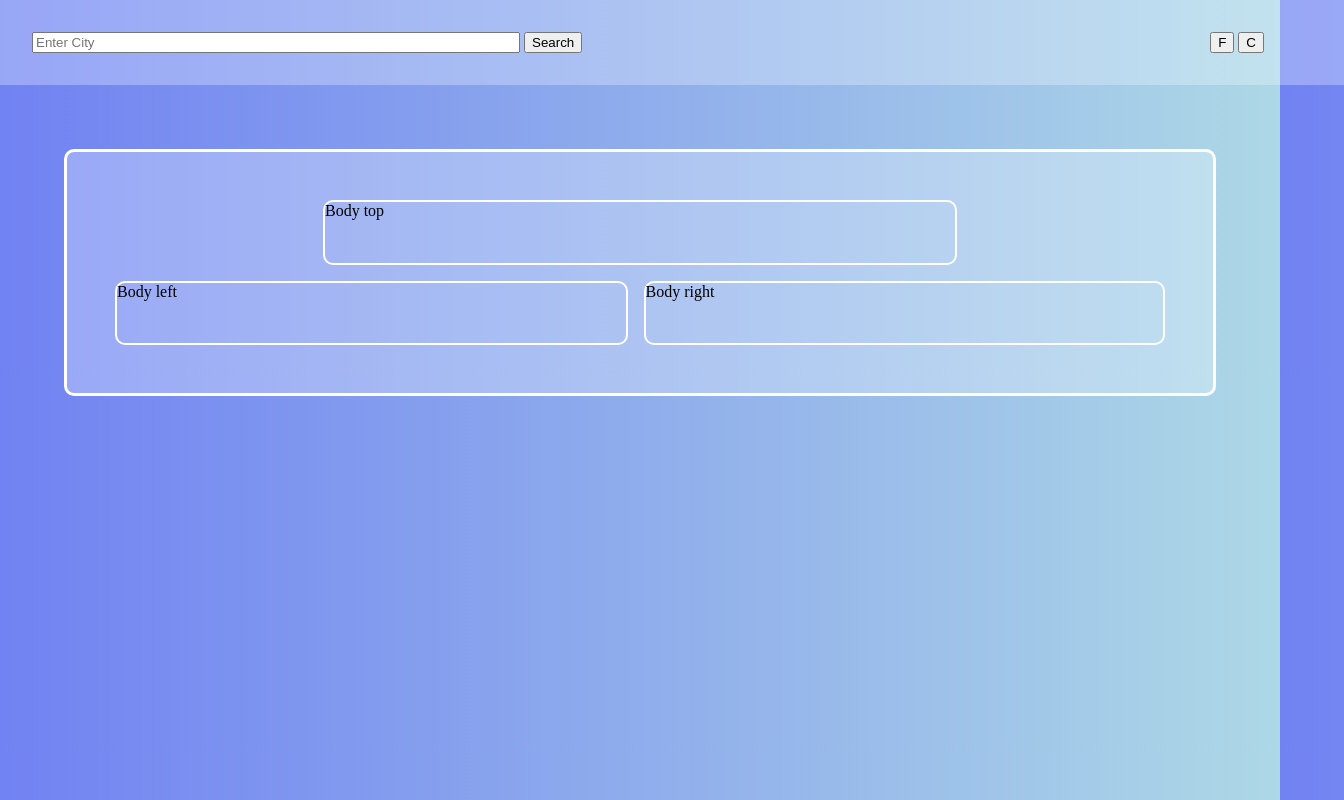
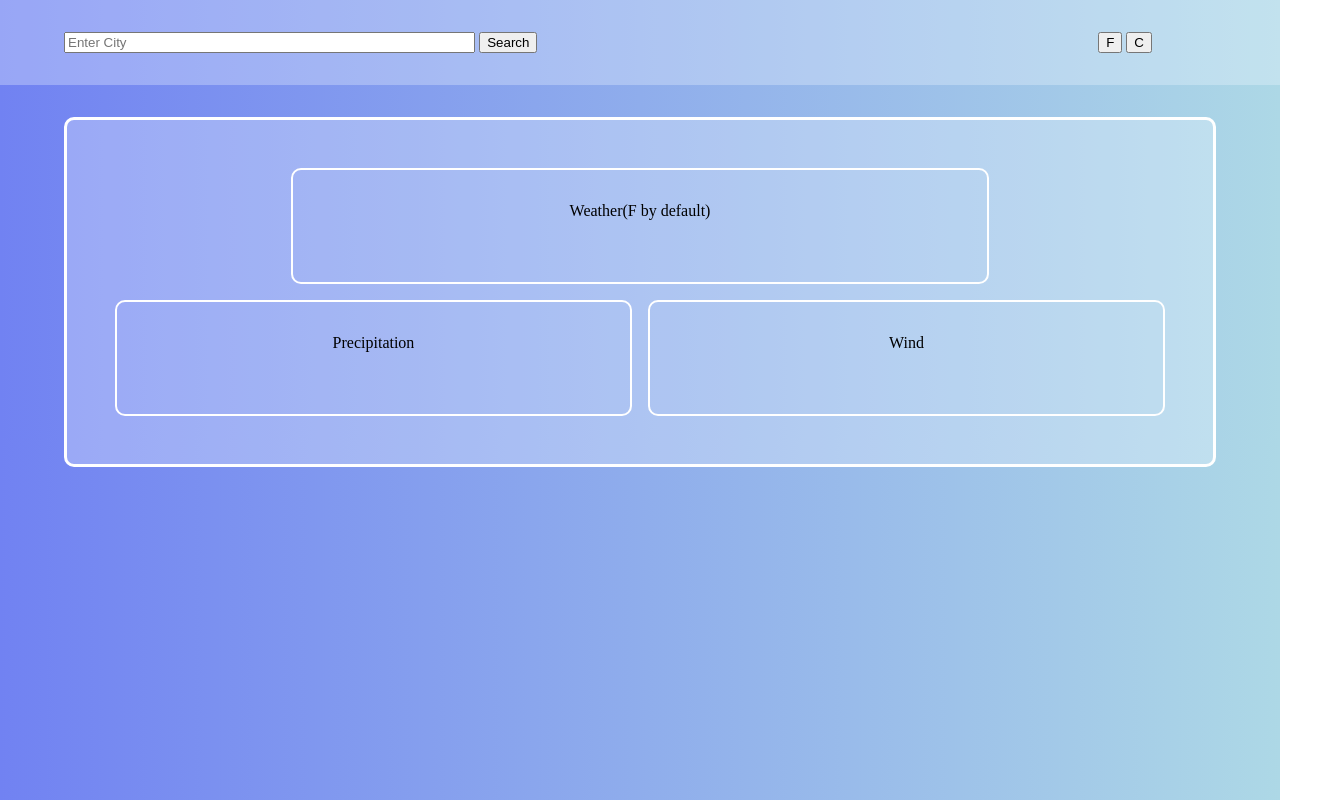
Before and after one commit to NedimM24/Weather-App, a website built with webpack: page src/template.html in a window 1280 px wide. Shown: the whole page, 1344 px wide, since content can reach past the window. Built offline with nearby package versions, Linux system fonts and the light colour scheme.

Commit message:
Header was giving me promblems in css, removed the 100% width and now we are g2g

```diff
--- a/src/style.css
+++ b/src/style.css
@@ -4,7 +4,10 @@ body{
     margin: 0;
     padding: 0;
     background-image: linear-gradient(to left, lightblue, rgb(113, 130, 242));
+
 }
+
+
 
 #container{
     display: grid;
@@ -14,33 +17,36 @@ body{
 /* header */
 .header{
     display: grid;
-    grid-template-columns: 1fr, 1fr;
+    grid-template-columns: 1fr 1fr;
     padding: 2rem;
     background-color: rgb(240 248 255 / 30%);
-    width: 100%;
+}
+
+.h-left{
+    margin-left: 2rem;
 }
 
 #search{
-    width: 60vh;
+    width: 70%;
 }
 
 .h-right{
     grid-column-start: 2;
     grid-column-end: 3 ;
     justify-self: end;
-    padding-right: 3rem;
+    margin-right: 6rem;
 }
 
 /* Body */
 .body{
     display: grid;
-    grid-template-columns: 1fr, 1fr;
-    grid-template-rows: 1fr, 1fr;
+    grid-template-columns: 1fr 1fr;
+    grid-template-rows: 1fr 1fr;
     padding: 3rem;
-    height: 50%;
+    height: 70%;
     background-color: rgb(240 248 255 / 30%);
     border-radius: 10px;
-    margin: 4rem;
+    margin: 2rem 4rem;
     border: 3px solid white;
     gap: 1rem;
 }
@@ -64,6 +70,8 @@ body{
 .b-top,
 .b-right,
 .b-left{
+    text-align: center;
     border: solid 2px white;
     border-radius: 10px;
+    padding: 2rem;
 }
--- a/src/template.html
+++ b/src/template.html
@@ -24,9 +24,9 @@
 
         <!-- Body will contain current city temp, wind, and precipitation-->
          <div class="body">
-            <div class="b-top">Body top</div>
-            <div class="b-left">Body left</div>
-            <div class="b-right">Body right</div>
+            <div class="b-top">Weather(F by default)</div>
+            <div class="b-left">Precipitation</div>
+            <div class="b-right">Wind</div>
          </div>
 
           <!-- Footer will contain a 5 day forecast -->
```
